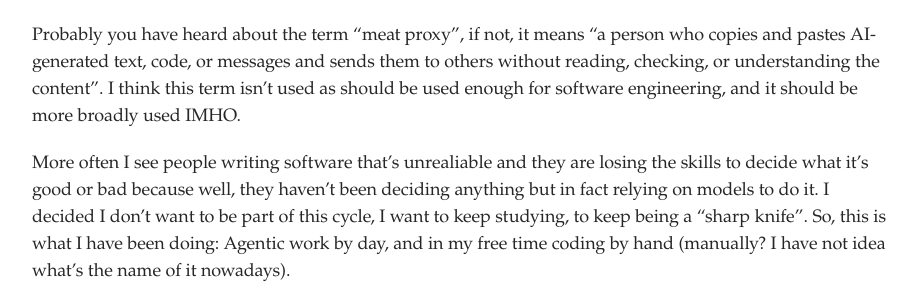
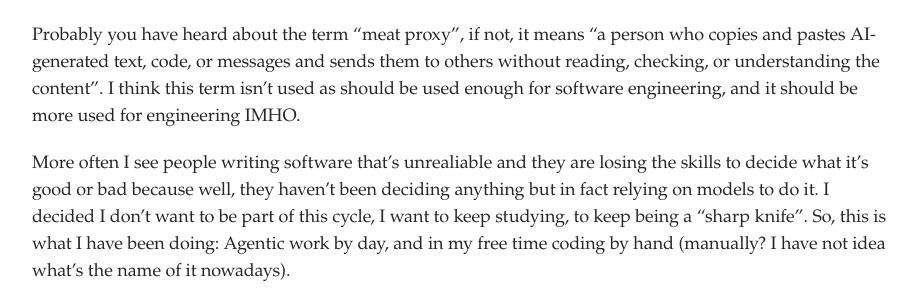
Before and after one commit to raphamorim/raphamorim.github.com, a Jekyll site: the page built from _posts/2026-09-22-staying-sharp.md, in a window 1280 px wide. Shown: the part 1026-1324 px from the top of the page, without its empty margins (178-1098 px from the left). Built offline with Jekyll 4.4.1, drawn with Linux system fonts in a browser that asks for light colours.

Commit message:
small update

```diff
--- a/_posts/2026-09-22-staying-sharp.md
+++ b/_posts/2026-09-22-staying-sharp.md
@@ -24,7 +24,7 @@ Truth is that models are getting better in writing/analysing code and they will
 
 However being faster in write code doesn't necessary means that the output is good and scalable. Since people are starting to become 100% dependant on models to do any kind of work in the software field, it's actually becoming a problem.
 
-Probably you have heard about the term "meat proxy", if not, it means "a person who copies and pastes AI-generated text, code, or messages and sends them to others without reading, checking, or understanding the content". I think this term isn't used as should be used enough for software engineering, and it should be more broadly used IMHO.
+Probably you have heard about the term "meat proxy", if not, it means "a person who copies and pastes AI-generated text, code, or messages and sends them to others without reading, checking, or understanding the content". I think this term isn't used as should be used enough for software engineering, and it should be more used for engineering IMHO.
 
 More often I see people writing software that's unrealiable and they are losing the skills to decide what it's good or bad because well, they haven't been deciding anything but in fact relying on models to do it. I decided I don't want to be part of this cycle, I want to keep studying, to keep being a "sharp knife". So, this is what I have been doing: Agentic work by day, and in my free time coding by hand (manually? I have not idea what's the name of it nowadays).
 
```
